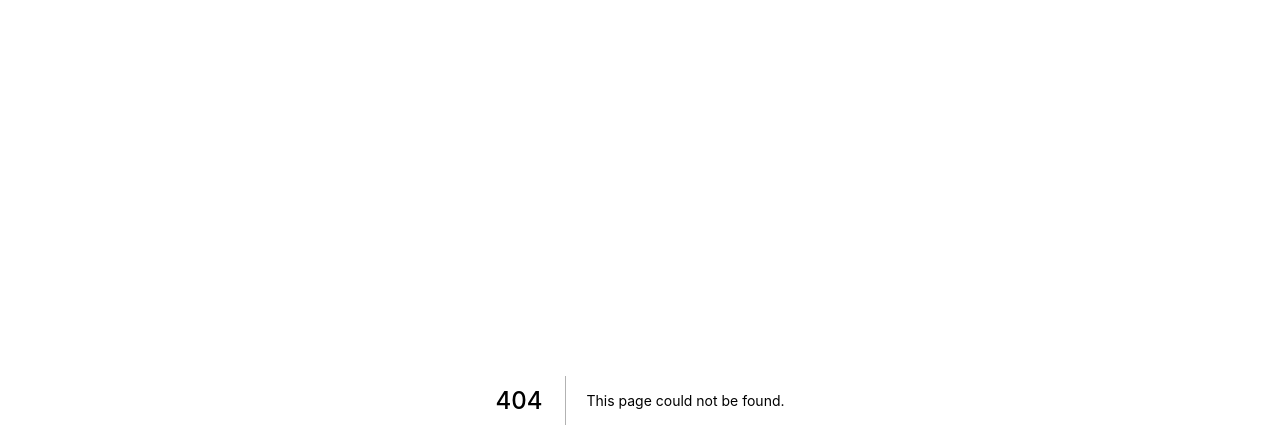
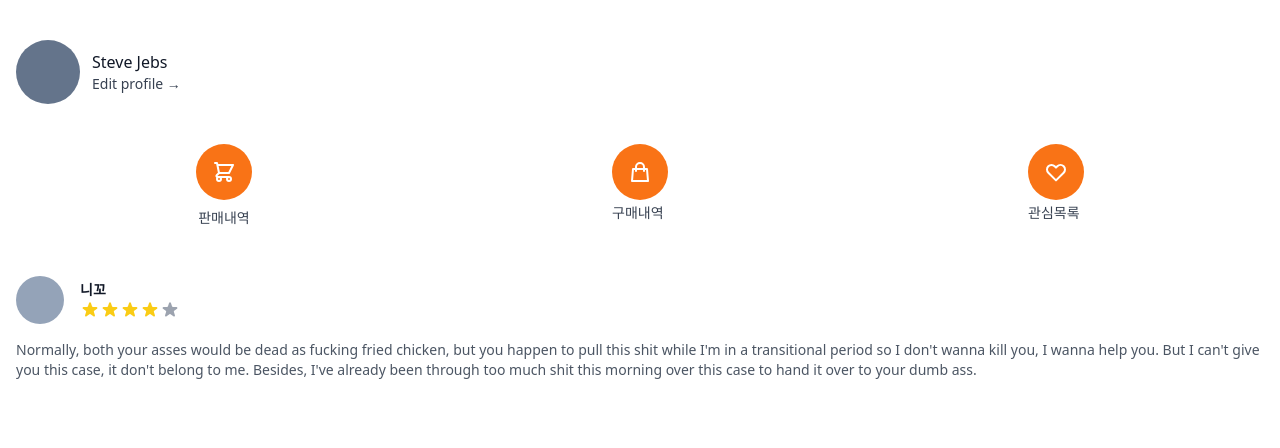
Before and after one commit to userJu/carrot-market, a Next.js app: page /profile in a window 1280 px wide. Before the commit this address had no page. Shown: the top 448 px of the page. Built offline with nearby package versions, Linux system fonts and the light colour scheme.

Commit message:
profile page css

```diff
--- /dev/null
+++ b/pages/profile.tsx
@@ -0,0 +1,147 @@
+import type { NextPage } from "next";
+
+const Profile: NextPage = () => {
+  return (
+    <div className="py-10 px-4">
+      <div className="flex items-center space-x-3">
+        <div className="w-16 h-16 bg-slate-500 rounded-full" />
+        <div className="flex flex-col">
+          <span className="font-medium text-gray-900">Steve Jebs</span>
+          <span className="text-sm text-gray-700">Edit profile &rarr;</span>
+        </div>
+      </div>
+      <div className="mt-10 flex justify-around">
+        <div className="flex flex-col items-center">
+          <div className="w-14 h-14 text-white bg-orange-500 rounded-full flex items-center justify-center">
+            <svg
+              className="w-6 h-6"
+              fill="none"
+              stroke="currentColor"
+              viewBox="0 0 24 24"
+              xmlns="http://www.w3.org/2000/svg"
+            >
+              <path
+                strokeLinecap="round"
+                strokeLinejoin="round"
+                strokeWidth="2"
+                d="M3 3h2l.4 2M7 13h10l4-8H5.4M7 13L5.4 5M7 13l-2.293 2.293c-.63.63-.184 1.707.707 1.707H17m0 0a2 2 0 100 4 2 2 0 000-4zm-8 2a2 2 0 11-4 0 2 2 0 014 0z"
+              ></path>
+            </svg>
+          </div>
+          <span className="text-sm mt-2 font-medium text-gray-700">
+            판매내역
+          </span>
+        </div>
+        <div>
+          <div className="w-14 h-14 text-white bg-orange-500 rounded-full flex items-center justify-center">
+            <svg
+              className="w-6 h-6"
+              fill="none"
+              stroke="currentColor"
+              viewBox="0 0 24 24"
+              xmlns="http://www.w3.org/2000/svg"
+            >
+              <path
+                strokeLinecap="round"
+                strokeLinejoin="round"
+                strokeWidth="2"
+                d="M16 11V7a4 4 0 00-8 0v4M5 9h14l1 12H4L5 9z"
+              ></path>
+            </svg>
+          </div>
+          <span className="text-sm mt-2 font-medium text-gray-700">
+            구매내역
+          </span>
+        </div>
+        <div>
+          <div className="w-14 h-14 text-white bg-orange-500 rounded-full flex items-center justify-center">
+            <svg
+              className="w-6 h-6"
+              fill="none"
+              stroke="currentColor"
+              viewBox="0 0 24 24"
+              xmlns="http://www.w3.org/2000/svg"
+            >
+              <path
+                strokeLinecap="round"
+                strokeLinejoin="round"
+                strokeWidth="2"
+                d="M4.318 6.318a4.5 4.5 0 000 6.364L12 20.364l7.682-7.682a4.5 4.5 0 00-6.364-6.364L12 7.636l-1.318-1.318a4.5 4.5 0 00-6.364 0z"
+              ></path>
+            </svg>
+          </div>
+          <span className="text-sm mt-2 font-medium text-gray-700">
+            관심목록
+          </span>
+        </div>
+      </div>
+      <div className="mt-12">
+        <div className="flex space-x-4 items-center ">
+          <div className="w-12 h-12 rounded-full bg-slate-400" />
+          <div>
+            <h4 className="text-sm font-bold text-gray-900">니꼬</h4>
+            <div className="flex items-center">
+              <svg
+                className="text-yellow-400 h-5 w-5"
+                xmlns="http://www.w3.org/2000/svg"
+                viewBox="0 0 20 20"
+                fill="currentColor"
+                aria-hidden="true"
+              >
+                <path d="M9.049 2.927c.3-.921 1.603-.921 1.902 0l1.07 3.292a1 1 0 00.95.69h3.462c.969 0 1.371 1.24.588 1.81l-2.8 2.034a1 1 0 00-.364 1.118l1.07 3.292c.3.921-.755 1.688-1.54 1.118l-2.8-2.034a1 1 0 00-1.175 0l-2.8 2.034c-.784.57-1.838-.197-1.539-1.118l1.07-3.292a1 1 0 00-.364-1.118L2.98 8.72c-.783-.57-.38-1.81.588-1.81h3.461a1 1 0 00.951-.69l1.07-3.292z" />
+              </svg>
+              <svg
+                className="text-yellow-400 h-5 w-5"
+                xmlns="http://www.w3.org/2000/svg"
+                viewBox="0 0 20 20"
+                fill="currentColor"
+                aria-hidden="true"
+              >
+                <path d="M9.049 2.927c.3-.921 1.603-.921 1.902 0l1.07 3.292a1 1 0 00.95.69h3.462c.969 0 1.371 1.24.588 1.81l-2.8 2.034a1 1 0 00-.364 1.118l1.07 3.292c.3.921-.755 1.688-1.54 1.118l-2.8-2.034a1 1 0 00-1.175 0l-2.8 2.034c-.784.57-1.838-.197-1.539-1.118l1.07-3.292a1 1 0 00-.364-1.118L2.98 8.72c-.783-.57-.38-1.81.588-1.81h3.461a1 1 0 00.951-.69l1.07-3.292z" />
+              </svg>
+              <svg
+                className="text-yellow-400 h-5 w-5"
+                xmlns="http://www.w3.org/2000/svg"
+                viewBox="0 0 20 20"
+                fill="currentColor"
+                aria-hidden="true"
+              >
+                <path d="M9.049 2.927c.3-.921 1.603-.921 1.902 0l1.07 3.292a1 1 0 00.95.69h3.462c.969 0 1.371 1.24.588 1.81l-2.8 2.034a1 1 0 00-.364 1.118l1.07 3.292c.3.921-.755 1.688-1.54 1.118l-2.8-2.034a1 1 0 00-1.175 0l-2.8 2.034c-.784.57-1.838-.197-1.539-1.118l1.07-3.292a1 1 0 00-.364-1.118L2.98 8.72c-.783-.57-.38-1.81.588-1.81h3.461a1 1 0 00.951-.69l1.07-3.292z" />
+              </svg>
+              <svg
+                className="text-yellow-400 h-5 w-5"
+                xmlns="http://www.w3.org/2000/svg"
+                viewBox="0 0 20 20"
+                fill="currentColor"
+                aria-hidden="true"
+              >
+                <path d="M9.049 2.927c.3-.921 1.603-.921 1.902 0l1.07 3.292a1 1 0 00.95.69h3.462c.969 0 1.371 1.24.588 1.81l-2.8 2.034a1 1 0 00-.364 1.118l1.07 3.292c.3.921-.755 1.688-1.54 1.118l-2.8-2.034a1 1 0 00-1.175 0l-2.8 2.034c-.784.57-1.838-.197-1.539-1.118l1.07-3.292a1 1 0 00-.364-1.118L2.98 8.72c-.783-.57-.38-1.81.588-1.81h3.461a1 1 0 00.951-.69l1.07-3.292z" />
+              </svg>
+              <svg
+                className="text-gray-400 h-5 w-5"
+                xmlns="http://www.w3.org/2000/svg"
+                viewBox="0 0 20 20"
+                fill="currentColor"
+                aria-hidden="true"
+              >
+                <path d="M9.049 2.927c.3-.921 1.603-.921 1.902 0l1.07 3.292a1 1 0 00.95.69h3.462c.969 0 1.371 1.24.588 1.81l-2.8 2.034a1 1 0 00-.364 1.118l1.07 3.292c.3.921-.755 1.688-1.54 1.118l-2.8-2.034a1 1 0 00-1.175 0l-2.8 2.034c-.784.57-1.838-.197-1.539-1.118l1.07-3.292a1 1 0 00-.364-1.118L2.98 8.72c-.783-.57-.38-1.81.588-1.81h3.461a1 1 0 00.951-.69l1.07-3.292z" />
+              </svg>
+            </div>
+          </div>
+        </div>
+        <div className="mt-4 text-gray-600 text-sm">
+          <p>
+            Normally, both your asses would be dead as fucking fried chicken,
+            but you happen to pull this shit while I&apos;m in a transitional
+            period so I don&apos;t wanna kill you, I wanna help you. But I
+            can&apos;t give you this case, it don&apos;t belong to me. Besides,
+            I&apos;ve already been through too much shit this morning over this
+            case to hand it over to your dumb ass.
+          </p>
+        </div>
+      </div>
+    </div>
+  );
+};
+
+export default Profile;
```
